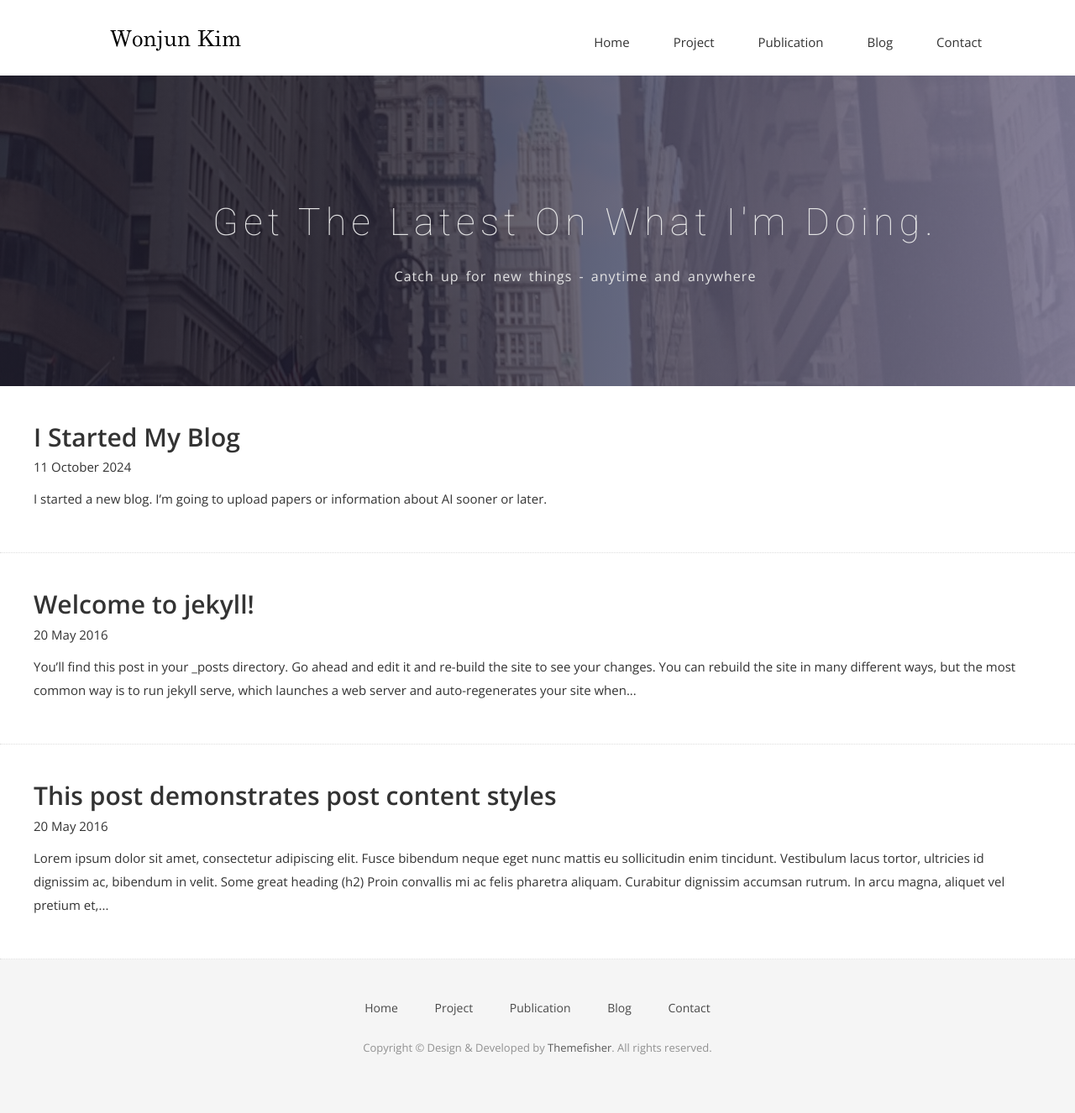
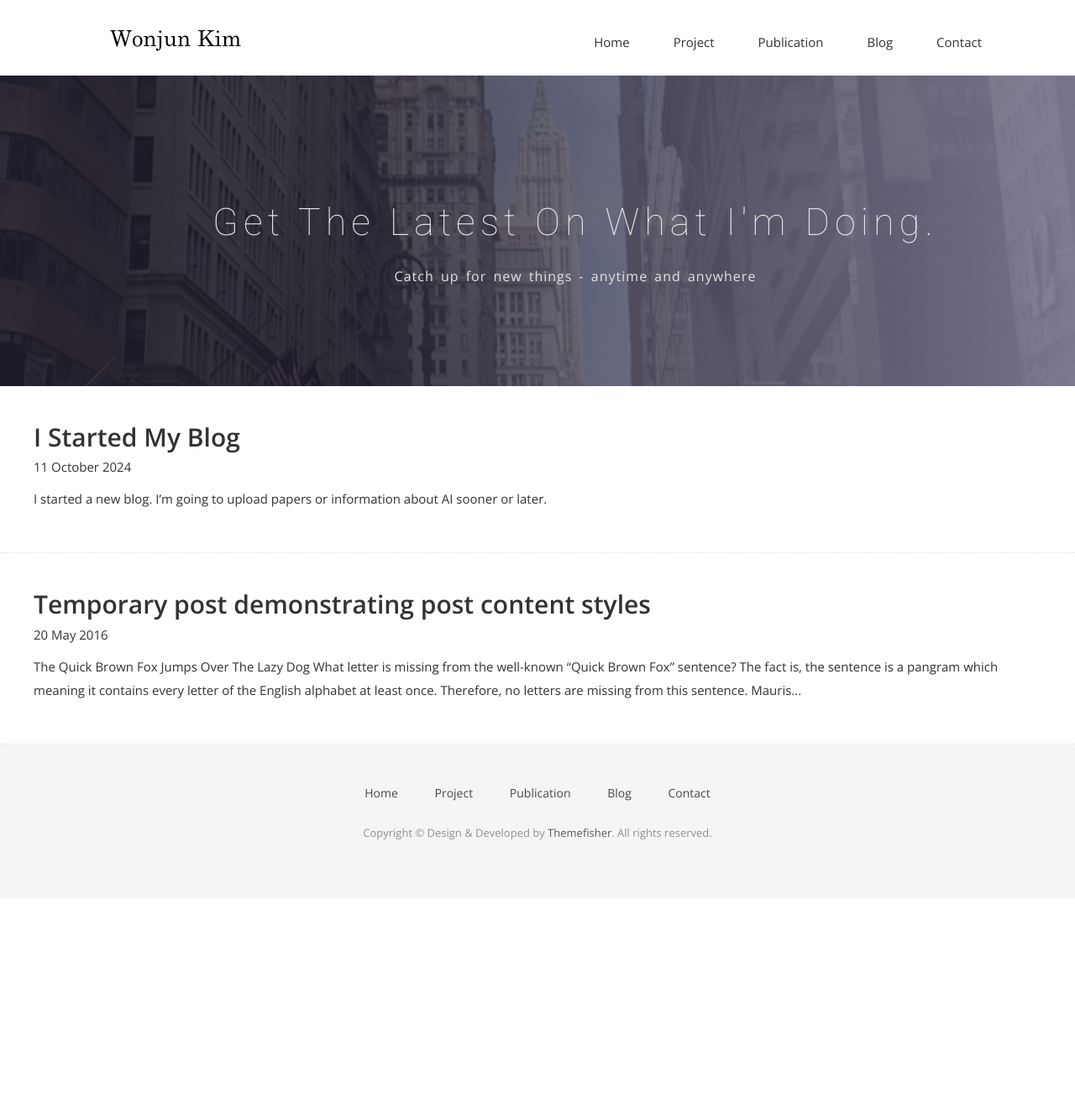
Before and after one commit to rkpg1/rkpg1.github.io, a Jekyll site: the page built from blog.html, in a window 1280 px wide. Shown: the whole page at 84% size. Built offline with Jekyll 4.4.1, drawn with Linux system fonts in a browser that asks for light colours; nearby versions of some CDN libraries; some web fonts are replaced; after the commit the page ends 1070 px from its top, so only the background shows below that.

Commit message:
2024-10-11-2

```diff
--- a/_posts/2016-05-20-this-post-demonstrates-post-content-styles.md
+++ b/_posts/2016-05-20-this-post-demonstrates-post-content-styles.md
@@ -1,15 +1,15 @@
 ---
 layout: post
-title: "This post demonstrates post content styles"
+title: "Temporary post demonstrating post content styles"
 author: "Bart Simpson"
 meta: "Springfield"
 ---
 
-Lorem ipsum dolor sit amet, consectetur adipiscing elit. Fusce bibendum neque eget nunc mattis eu sollicitudin enim tincidunt. Vestibulum lacus tortor, ultricies id dignissim ac, bibendum in velit.
+The Quick Brown Fox Jumps Over The Lazy Dog
 
-## Some great heading (h2)
+## What letter is missing from the well-known "Quick Brown Fox" sentence?
 
-Proin convallis mi ac felis pharetra aliquam. Curabitur dignissim accumsan rutrum. In arcu magna, aliquet vel pretium et, molestie et arcu.
+The fact is, the sentence is a pangram which meaning it contains every letter of the English alphabet at least once. Therefore, no letters are missing from this sentence.
 
 Mauris lobortis nulla et felis ullamcorper bibendum. Phasellus et hendrerit mauris. Proin eget nibh a massa vestibulum pretium. Suspendisse eu nisl a ante aliquet bibendum quis a nunc. Praesent varius interdum vehicula. Aenean risus libero, placerat at vestibulum eget, ultricies eu enim. Praesent nulla tortor, malesuada adipiscing adipiscing sollicitudin, adipiscing eget est.
 
--- a/_posts/2016-05-20-welcome-to-jekyll.md
+++ /dev/null
@@ -1,26 +0,0 @@
----
-layout: post
-title: Welcome to jekyll!
-subtitle: Jekyll is a blog-aware, static site generator in Ruby https://jekyllrb.com
-date: 2016-05-20 21:11:27
-author: jekyll
----
-You’ll find this post in your `_posts` directory. Go ahead and edit it and re-build the site to see your changes. You can rebuild the site in many different ways, but the most common way is to run `jekyll serve`, which launches a web server and auto-regenerates your site when a file is updated.
-
-To add new posts, simply add a file in the `_posts` directory that follows the convention `YYYY-MM-DD-name-of-post.ext` and includes the necessary front matter. Take a look at the source for this post to get an idea about how it works.
-
-Jekyll also offers powerful support for code snippets:
-
-{% highlight ruby %}
-def print_hi(name)
-  puts "Hi, #{name}"
-end
-print_hi('Tom')
-#=> prints 'Hi, Tom' to STDOUT.
-{% endhighlight %}
-
-Check out the [Jekyll docs][jekyll-docs] for more info on how to get the most out of Jekyll. File all bugs/feature requests at [Jekyll’s GitHub repo][jekyll-gh]. If you have questions, you can ask them on [Jekyll Talk][jekyll-talk].
-
-[jekyll-docs]: http://jekyllrb.com/docs/home
-[jekyll-gh]:   https://github.com/jekyll/jekyll
-[jekyll-talk]: https://talk.jekyllrb.com/
```
